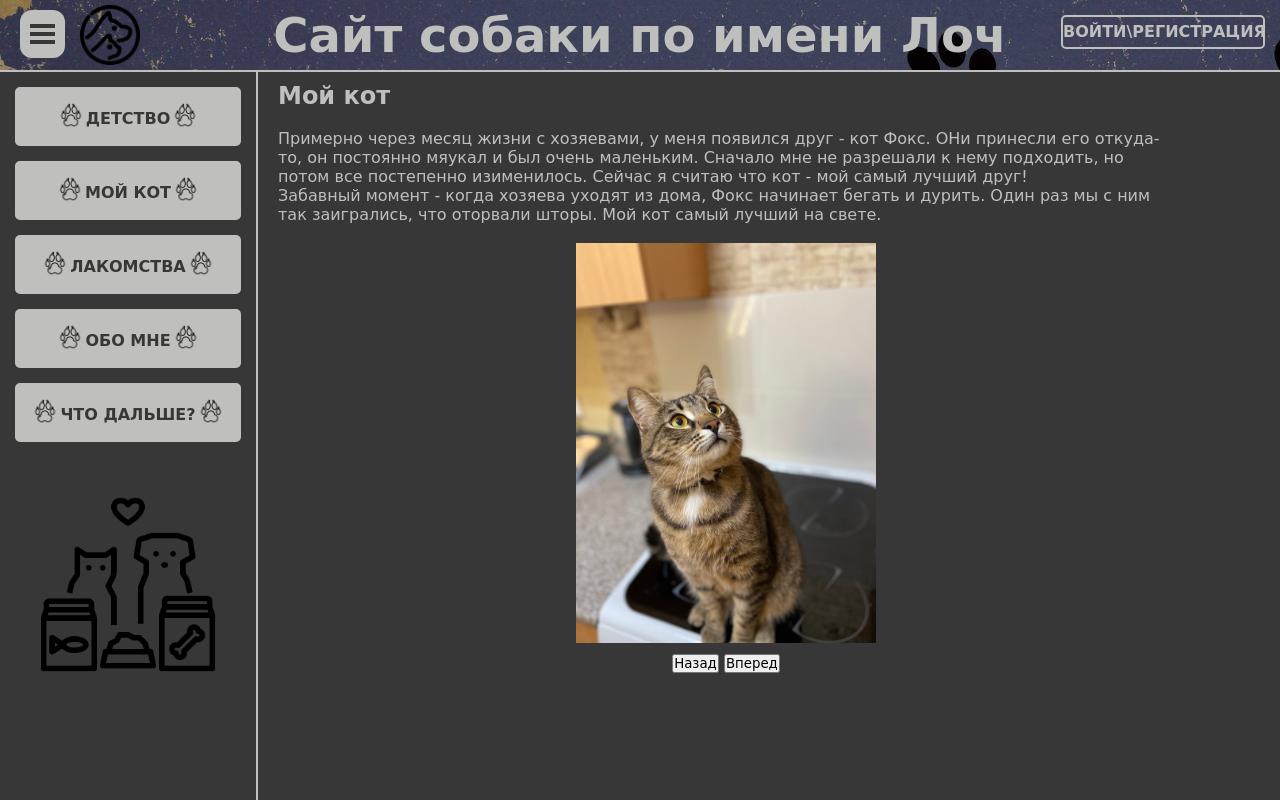
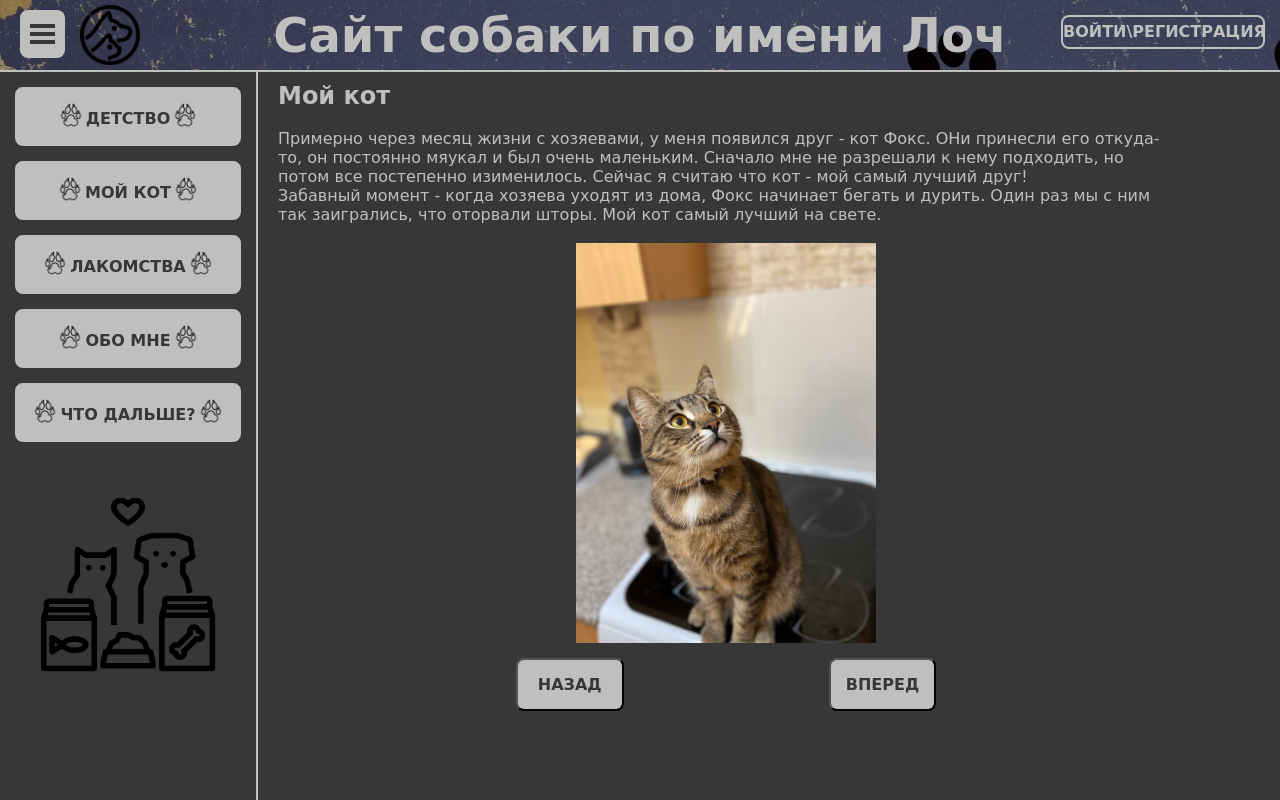
Before and after one commit to mspolermo/Dog-web, a plain HTML site: page cat.html in a window 1280 px wide. Shown: the top 800 px of the page. Drawn offline with Linux system fonts and the light colour scheme; a web font is replaced by a local one.

Commit message:
animation of all buttons was changed

```diff
--- a/cat.html
+++ b/cat.html
@@ -66,8 +66,8 @@
         </div>
         <div class="controls">
             <center>
-                <button id="btnPrev">Назад</button>
-                <button id="btnNext">Вперед</button>
+                <button class="buttonSlider" id="btnPrev"> Назад</button>
+                <button class="buttonSlider" id="btnNext">Вперед</button>
             </center>
         </div>
     </div>
--- a/css/main.css
+++ b/css/main.css
@@ -45,7 +45,7 @@ a:active {
     top: 10px;
     background: #bfbfbd;
     padding: 10px;
-    border-radius: 12px;
+    border-radius: 8px;
     cursor: pointer;
 }
     .toggle-btn span {
@@ -56,11 +56,9 @@ a:active {
         margin: 4px 0;
     }
     .toggle-btn:hover {
-        background: #373737
+        background: white;
+        border-radius: 10px;
     }
-        .toggle-btn:hover span {
-            background: #bfbfbd
-        }
     /*Иконка-слайдер*/
 #sliderHead {
     position: absolute;
@@ -82,13 +80,14 @@ a:active {
     position: absolute;
     right: 15px;
     top: 15px;
-    border-radius: 5px;
+    border-radius: 8px;
     font-size: 16px;
     Text-transform: uppercase;
     Font-weight: bolder;
 }
     #reg:hover {
-    background: white;
+        background: white;
+        color: #373737;
     border-radius: 10px;
     cursor: pointer;
  }
@@ -115,8 +114,32 @@ a:active {
     display: none;
 }
 .controls {
-    margin-top: 10px;
+    margin-top: 15px;
 }
+.buttonSlider {
+    padding: 15px;
+    background: #bfbfbd;
+    color: #373737;
+    text-align: center;
+    font-size: 16px;
+    border-radius: 8px;
+    Font-weight: bolder;
+    Text-transform: uppercase;
+}
+    .buttonSlider:hover {
+        background: white;
+        color: #373737;
+        border-radius: 10px;
+        cursor: pointer;
+ }
+ #btnPrev {
+padding-left: 20px;
+padding-right: 20px;
+margin-right: 100px;
+ }
+ #btnNext {
+    margin-left: 100px;
+     }
 
 
                 /*Левая часть сайта*/
@@ -139,7 +162,7 @@ a:active {
     border: 2px solid #bfbfbd;
     margin: 15px;
     padding: 5px;
-    border-radius: 5px;
+    border-radius: 8px;
     text-align: center;
     line-height: 40px;
     font-size: 16px;
@@ -147,9 +170,9 @@ a:active {
     Font-weight: bolder;
 }
     #nav li:hover {
-    background: white;
-    border-radius: 10px;
-    cursor: pointer;
+        background: white;
+        border-radius: 10px;
+        cursor: pointer;
  }
 .lap-icon1 {
     height: 30px;
```
Also changed, not shown: Index.html (+2 -2 lines), register.html (+1 -1 lines), 1 other file.
